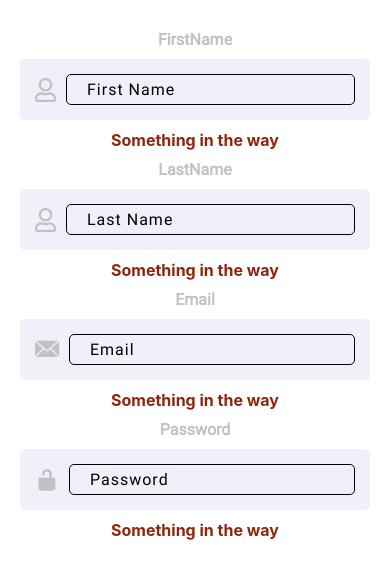
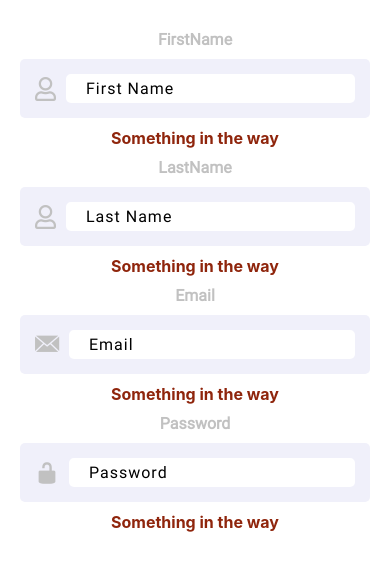
Before and after one commit to KennedyMungai/WhatsappClone, a React Native app: screen / in a window 390 px wide. Shown: the top 578 px of the page. Built offline with nearby package versions, Linux system fonts and the light colour scheme.

Commit message:
Updated the styles of the input field

```diff
--- a/components/Input.js
+++ b/components/Input.js
@@ -36,15 +36,14 @@ const styles = StyleSheet.create({
         gap: 10
     },
     textInputStyles: {
-        borderWidth: 1,
-        borderColor: colors.gray,
         flex: 1,
         paddingVertical: 5,
         paddingHorizontal: 20,
         borderRadius: 5,
         fontSize: 16,
         fontFamily: 'regular',
-        letterSpacing: 1
+        letterSpacing: 1,
+        backgroundColor: 'white'
     },
     inputScreenLabelStyles: {
         fontSize: 16,
```
